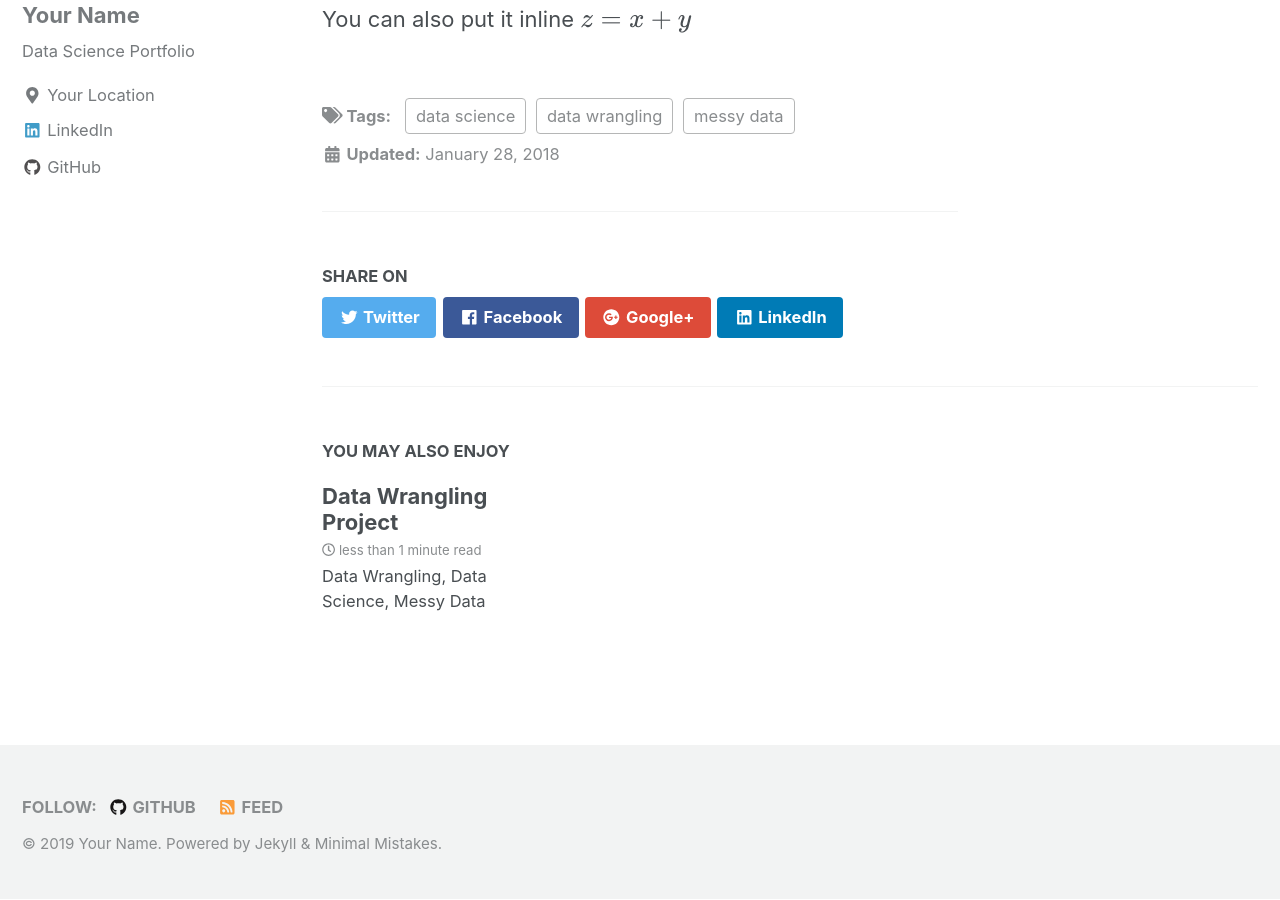
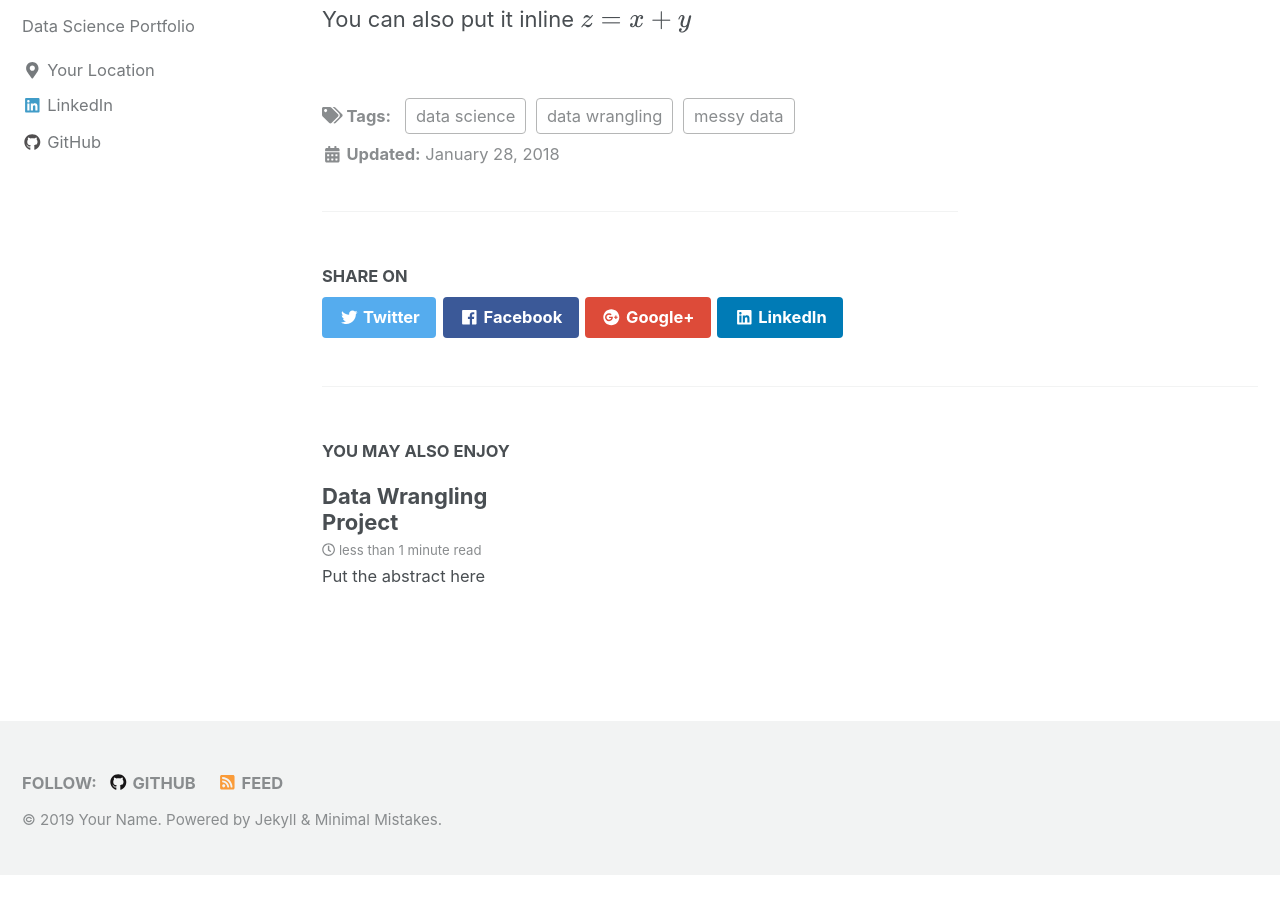
Before and after one commit to YMYTZSQF/shuaiyang.github.io, a Jekyll site: the page built from _posts/2018-01-28-perceptron.md, in a window 1280 px wide and 900 px high, scrolled down 2841 px. Built offline with Jekyll 4.4.1, drawn with Linux system fonts in a browser that asks for light colours; nearby versions of some CDN libraries; formulas are drawn with MathJax 3; after the commit the page ends 3716 px from its top, so only the background shows below that.

Commit message:
modifiy contents

```diff
--- a/_posts/2018-01-28-perceptron.md
+++ b/_posts/2018-01-28-perceptron.md
@@ -4,7 +4,7 @@ date: 2018-01-28
 tags: [data wrangling, data science, messy data]
 header:
   image: "/images/perceptron/percept.jpg"
-excerpt: "Data Wrangling, Data Science, Messy Data"
+excerpt: "Put the abstract here"
 mathjax: "true"
 ---
 
```
